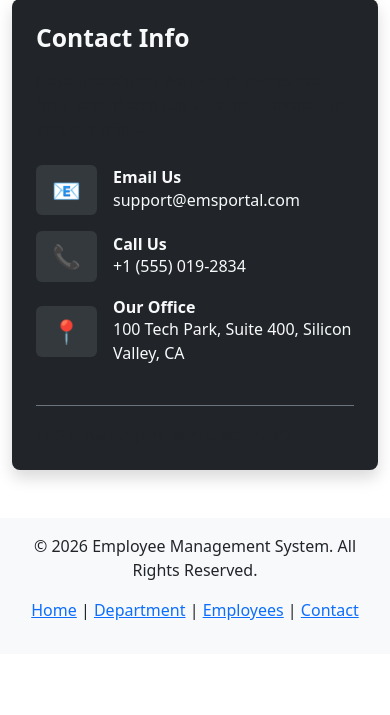
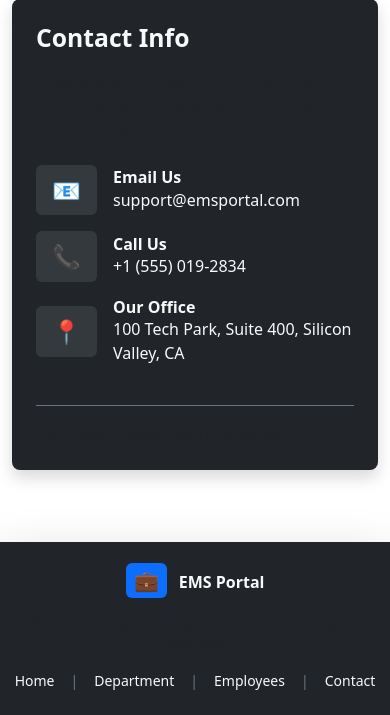
Before and after one commit to Aditya-kumar2004/Flask-Development, a Flask app: page /contact in a window 390 px wide. Shown: the part 649-1364 px from the top of the page. Before the commit the page ends 1269 px from the top, so only its background shows below. Run offline with Flask 3, Linux system fonts and the light colour scheme.

Commit message:
Upgrade footer to modern dark-themed responsive layout

```diff
--- a/app/templates/base.html
+++ b/app/templates/base.html
@@ -30,15 +30,34 @@
 
     {%  endblock %}
 
-<footer class="bg-light text-center p-3 mt-4">
-    <p>&copy; 2026 Employee Management System. All Rights Reserved.</p>
+<footer class="bg-dark text-light mt-5 py-4 shadow-lg">
+    <div class="container">
+        <div class="row align-items-center justify-content-between">
+            <!-- Brand -->
+            <div class="col-md-4 text-center text-md-start mb-3 mb-md-0">
+                <span class="fs-5 fw-bold bg-primary text-white px-2 py-1 rounded me-2">💼</span>
+                <span class="fw-semibold">EMS Portal</span>
+            </div>
 
-    <p>
-        <a href="/home">Home</a> |
-        <a href="/department">Department</a> |
-        <a href="/employee/list">Employees</a> |
-        <a href="/contact">Contact</a>
-    </p>
+            <!-- Copyright -->
+            <div class="col-md-4 text-center mb-3 mb-md-0">
+                <p class="mb-0 text-muted small">&copy; 2026 Employee Management System. All Rights Reserved.</p>
+            </div>
+
+            <!-- Quick Links -->
+            <div class="col-md-4 text-center text-md-end">
+                <div class="d-flex justify-content-center justify-content-md-end gap-3 small">
+                    <a href="/home" class="text-light text-decoration-none hover-opacity">Home</a>
+                    <span class="text-secondary">|</span>
+                    <a href="/department" class="text-light text-decoration-none hover-opacity">Department</a>
+                    <span class="text-secondary">|</span>
+                    <a href="/employee/list" class="text-light text-decoration-none hover-opacity">Employees</a>
+                    <span class="text-secondary">|</span>
+                    <a href="/contact" class="text-light text-decoration-none hover-opacity">Contact</a>
+                </div>
+            </div>
+        </div>
+    </div>
 </footer>
     <script src="https://cdn.jsdelivr.net/npm/bootstrap@5.3.8/dist/js/bootstrap.bundle.min.js"
     integrity="sha384-FKyoEForCGlyvwx9Hj09JcYn3nv7wiPVlz7YYwJrWVcXK/BmnVDxM+D2scQbITxI"
```
